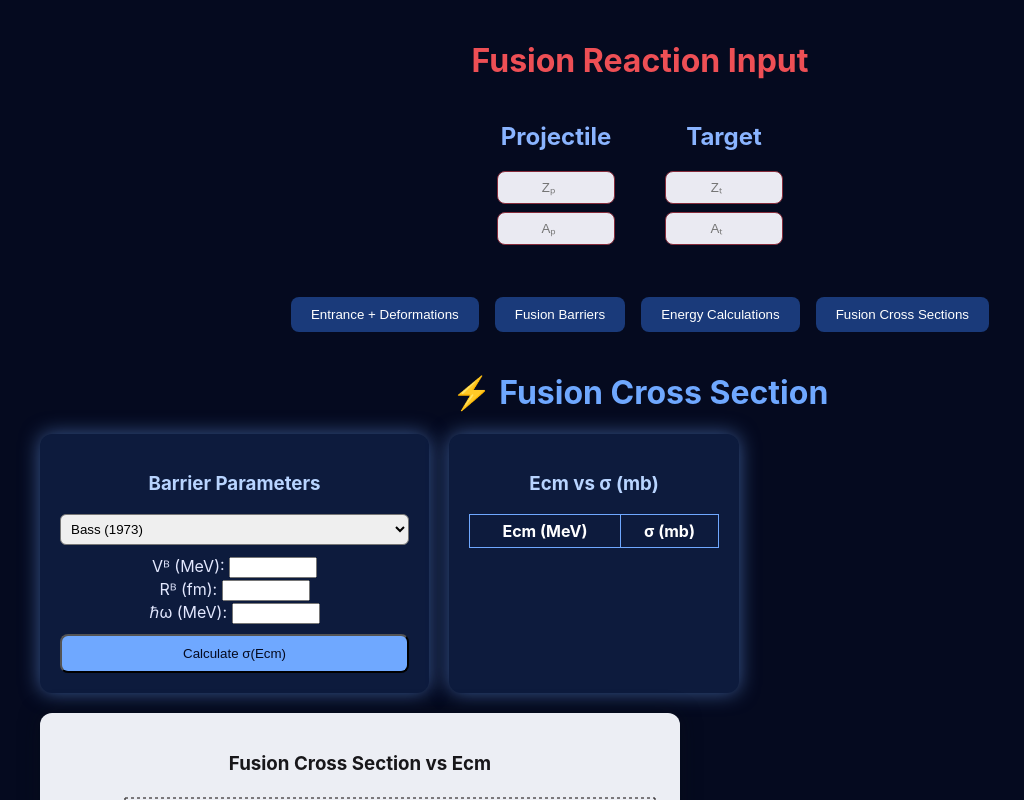
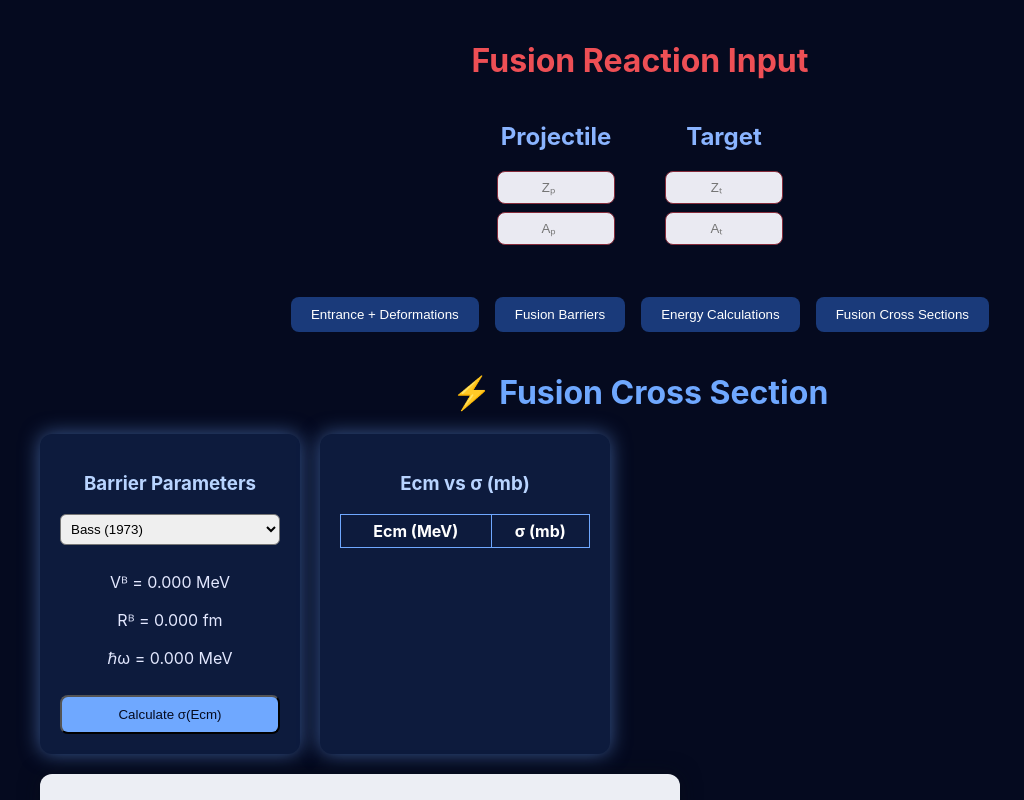
Before and after one commit to chinni6991-creator/Fusion, a React (Create React App) app: page / in a window 1280 px wide. Both pictures are taken after a click on the button "Fusion Cross Sections". Shown: the top 800 px of the page, without its empty margins (0-1024 px from the left). Built offline with nearby package versions, Linux system fonts and the light colour scheme.

Commit message:
Fix: auto-update fusion barriers & cross sections on input change

```diff
--- a/src/App.jsx
+++ b/src/App.jsx
@@ -37,6 +37,7 @@ const handleEnergyPage = () => {
       },
     });
   }, []);
+
 
   const getElement = (Z) => {
     const elements = {
--- a/src/FusionCrossSectionPage.js
+++ b/src/FusionCrossSectionPage.js
@@ -1,21 +1,22 @@
 // src/FusionCrossSectionPage.js
 import React, { useState, useEffect, useMemo } from "react";
+
 import { LineChart, Line, XAxis, YAxis, CartesianGrid, Tooltip, ResponsiveContainer } from "recharts";
 
 export default function FusionCrossSectionPage({ Zp, Ap, Zt, At }) {
+
   const [model, setModel] = useState("bass");
-  const [VB, setVB] = useState("");
-  const [RB, setRB] = useState("");
-  const [hw, setHw] = useState("");
-  const [Ecm, setEcm] = useState("");// eslint-disable-line no-unused-vars
-  const [sigma, setSigma] = useState(null);// eslint-disable-line no-unused-vars
   const [data, setData] = useState([]);
 
+  const zp = Number(Zp);
+  const ap = Number(Ap);
+  const zt = Number(Zt);
+  const at = Number(At);
 
 
   // --- Barrier calculations for 8 models ---
   const calculateBass = () => {
-    const zp = Number(Zp), ap = Number(Ap), zt = Number(Zt), at = Number(At);
+ if (!zp || !zt || !ap || !at) return { VB: 0, RB: 0, hw: 0 };
   const e2 = 1.44; // MeV·fm
   const Rp3 = Math.cbrt(ap);
   const Rt3 = Math.cbrt(at);
@@ -27,7 +28,7 @@ export default function FusionCrossSectionPage({ Zp, Ap, Zt, At }) {
   };
 
   const calculateDutt = () => {
-    const zp = Number(Zp), ap = Number(Ap), zt = Number(Zt), at = Number(At);
+    if (!zp || !zt || !ap || !at) return { VB: 0, RB: 0, hw: 0 };
   const C1 = 1.28 * Math.cbrt(ap) - 0.76 + 0.8 / Math.cbrt(ap);
   const C2 = 1.28 * Math.cbrt(at) - 0.76 + 0.8 / Math.cbrt(at);
   const x = (zp * zt) / (Math.cbrt(ap) + Math.cbrt(at));
@@ -40,7 +41,7 @@ export default function FusionCrossSectionPage({ Zp, Ap, Zt, At }) {
   };
 
   const calculateManju = () => {
-    const zp = Number(Zp), ap = Number(Ap), zt = Number(Zt), at = Number(At);
+   if (!zp || !zt || !ap || !at) return { VB: 0, RB: 0, hw: 0 };
   const b = 1.0;
   // Step 1: R00i
 const R00p = 1.24 * Math.cbrt(Ap) *
@@ -65,7 +66,7 @@ const Ct = R0t * (1 - (b*b) / (R0t*R0t));
   };
 
   const calculateActi = () => {
-    const zp = Number(Zp), ap = Number(Ap), zt = Number(Zt), at = Number(At);
+   if (!zp || !zt || !ap || !at) return { VB: 0, RB: 0, hw: 0 };
   const b = 1.0;
   const R0p = 1.28 * Math.cbrt(Ap) - 0.76 + 0.8 / Math.cbrt(Ap)
     const R0t = 1.28 * Math.cbrt(At) - 0.76 + 0.8 / Math.cbrt(At);
@@ -81,7 +82,7 @@ const Ct = R0t * (1 - (b*b) / (R0t*R0t));
   };
 
   const calculateAdam = () => {
-    const zp = Number(Zp), ap = Number(Ap), zt = Number(Zt), at = Number(At);
+   if (!zp || !zt || !ap || !at) return { VB: 0, RB: 0, hw: 0 };
   const RB = 1.25 * (Math.cbrt(ap) + Math.cbrt(at));
   const VB = 1.44 * zp * zt / RB;
   const hw = 4.0;
@@ -89,7 +90,7 @@ const Ct = R0t * (1 - (b*b) / (R0t*R0t));
   };
 
   const calculateArora = () => {
-    const zp = Number(Zp), ap = Number(Ap), zt = Number(Zt);// Currently unused
+  if (!zp || !zt || !ap || !at) return { VB: 0, RB: 0, hw: 0 };
   const RB = 7.359 + 3.076e-3 * ap - 1.182e-6 * ap ** 2 + 1.567e-11 * ap ** 3;
   const VB = 1.44 * zp * zt / RB;
   const hw = 4.5 - 0.002 * zp * zt;
@@ -97,7 +98,7 @@ const Ct = R0t * (1 - (b*b) / (R0t*R0t));
   };
 
   const calculateWS = () => {
-     const zp = Number(Zp), ap = Number(Ap), zt = Number(Zt), at = Number(At);
+   if (!zp || !zt || !ap || !at) return { VB: 0, RB: 0, hw: 0 };
   const r0 = 1.2, a = 0.65, V0 = 50;
   const RB = r0 * (Math.cbrt(ap) + Math.cbrt(at));
   const VC = 1.44 * zp * zt / RB;
@@ -108,8 +109,8 @@ const Ct = R0t * (1 - (b*b) / (R0t*R0t));
   };
 
   const calculateProx = () => {
-    const zp = Number(Zp), ap = Number(Ap), zt = Number(Zt), at = Number(At);
-  const r0 = 1.17;
+  if (!zp || !zt || !ap || !at) return { VB: 0, RB: 0, hw: 0 };
+  const r0 = 1.17, a = 0.63;
   const gamma = 0.9517 * (1 - 1.7826 * ((ap - 2 * zp) / ap) ** 2);
   const C1 = r0 * Math.cbrt(ap) + 0.5;
   const C2 = r0 * Math.cbrt(at) + 0.5;
@@ -118,8 +119,8 @@ const Ct = R0t * (1 - (b*b) / (R0t*R0t));
   const hw = 0.065 * zp * zt / Math.pow(Math.cbrt(ap) + Math.cbrt(at), 1.5);
     return { VB, RB, hw };
   };
-/* eslint-disable-next-line */
-  const models = useMemo(() => ({
+
+  const models = {
     bass: { name: "Bass (1973)", func: calculateBass },
     dutt: { name: "Dutt–Puri (2010)", func: calculateDutt },
     manju: { name: "Manjunatha (2018)", func: calculateManju },
@@ -128,32 +129,34 @@ const Ct = R0t * (1 - (b*b) / (R0t*R0t));
     arora: { name: "Arora–Puri–Gupta (2000)", func: calculateArora },
     ws: { name: "Woods–Saxon", func: calculateWS },
     prox: { name: "Proximity", func: calculateProx },
-  }), []);
+  };
 
   // --- Recalculate barriers whenever inputs or model change ---
- useEffect(() => {
-  if (![Zp, Ap, Zt, At].every(v => Number(v) > 0)) return;
 
-  const { VB, RB, hw } = models[model].func();
+const [VB, setVB] = useState(0);
+const [RB, setRB] = useState(0);
+const [hw, setHw] = useState(0);
 
-  setVB(VB.toFixed(3));
-  setRB(RB.toFixed(3));
-  setHw(hw.toFixed(3));
+useEffect(() => {
+  if (!Zp || !Ap || !Zt || !At) return;
 
-}, [Zp, Ap, Zt, At, model, models]);
+  const zp = Number(Zp);
+  const ap = Number(Ap);
+  const zt = Number(Zt);
+  const at = Number(At);
+
+  const result = models[model].func(zp, ap, zt, at);
+  setVB(result.VB);
+  setRB(result.RB);
+  setHw(result.hw);
+
+}, [Zp, Ap, Zt, At, model]);
 
 
   // Calculate σ for a range of Ecm
   // Calculate σ(E) using FULL Wong formula (1973)
 const calculateSigmaRange = () => {
-  const Vb = Number(VB);
-  const Rb = Number(RB);
-  const hbarw = Number(hw);
-
-  if ([Vb, Rb, hbarw].some(v => !isFinite(v) || v <= 0)) {
-    alert("Invalid barrier parameters");
-    return;
-  }
+    if (VB <= 0 || RB <= 0 || hw <= 0) return;
 
   const dataArray = [];
   const step = 0.5;
@@ -201,9 +204,10 @@ let sigmaVal;
             ))}
           </select>
 
-          <label>Vᴮ (MeV): <input type="number" value={VB} onChange={(e) => setVB(e.target.value)} style={{ width: "80px" }} /></label><br />
-          <label>Rᴮ (fm): <input type="number" value={RB} onChange={(e) => setRB(e.target.value)} style={{ width: "80px" }} /></label><br />
-          <label>ℏω (MeV): <input type="number" value={hw} onChange={(e) => setHw(e.target.value)} style={{ width: "80px" }} /></label><br />
+       <p>Vᴮ = {VB.toFixed(3)} MeV</p>
+          <p>Rᴮ = {RB.toFixed(3)} fm</p>
+          <p>ℏω = {hw.toFixed(3)} MeV</p>
+
 
           <button onClick={calculateSigmaRange} style={{ marginTop: 10, padding: 10, borderRadius: 8, background: "#6fa8ff", color: "#050a1f", width: "100%" }}>
             Calculate σ(Ecm)
```
